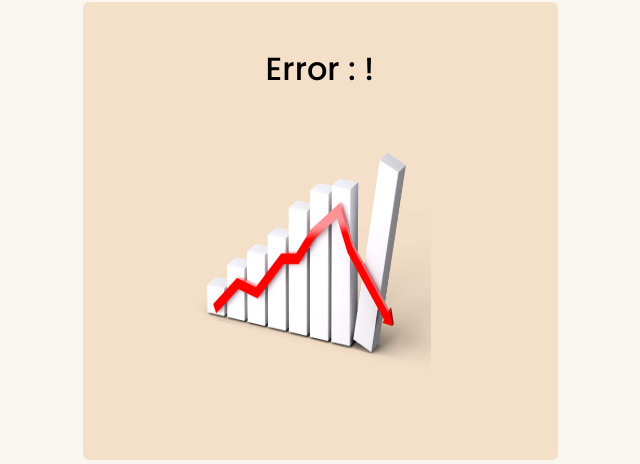
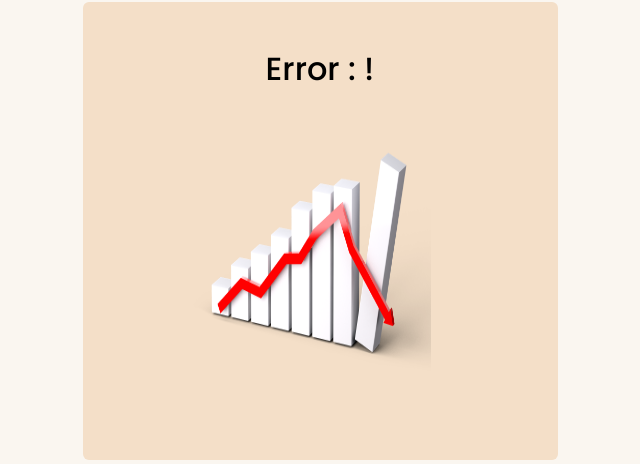
Before and after one commit to y1s9r/Capital-Sandbox, a Flask app: template templates/error.html in a window 1280 px wide. Shown: the part 197-661 px from the top of the page, without its empty margins (320-960 px from the left). Run offline with Flask 3, Linux system fonts and the light colour scheme; the template is opened without the code that fills it, so the values that code supplies are empty.

Commit message:
fixed padding

```diff
--- a/templates/error.html
+++ b/templates/error.html
@@ -8,7 +8,7 @@
         <div class="row justify-content-center">
             <div class="col-lg-5 col-md-8 col-sm-10 rounded p-5" style="background-color: #F4DFC8; color: black; font-family: 'Poppins', sans-serif;">
                 <h2 class="text-center mb-4">Error {{ errorcode }}: {{message}}!</h2>
-                <img src="static/error.png" width="300px" height="300px" style="padding-left: 50px;">
+                <img src="static/error.png" width="300px" height="300px" style="padding-left: 55px;">
             </div>
         </div>
     </div>
```
Also changed, not shown: 1 other file.
